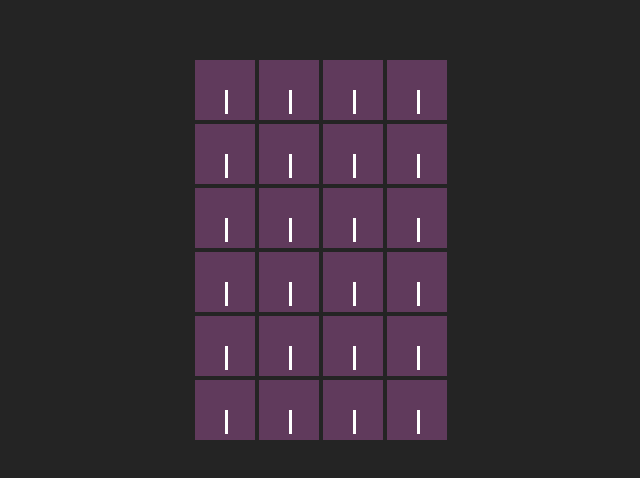
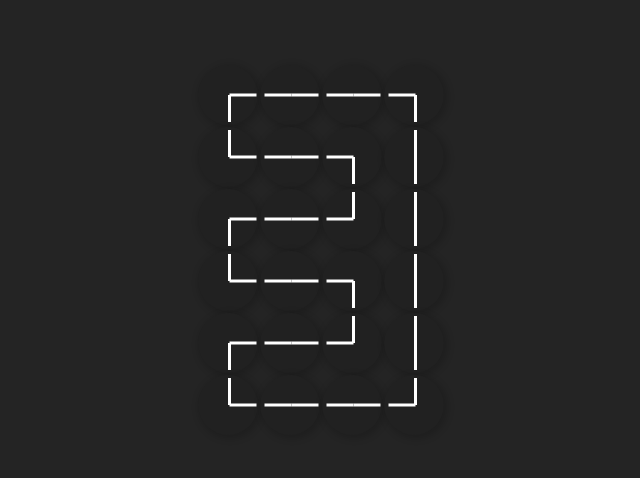
Before and after one commit to Puffywonton/ClockWithClocks, a React (Vite) app: page / in a window 1280 px wide. Shown: the part 150-628 px from the top of the page, without its empty margins (319-959 px from the left). Built offline with nearby package versions, Linux system fonts and the light colour scheme.

Commit message:
better system

```diff
--- a/src/App.jsx
+++ b/src/App.jsx
@@ -1,5 +1,6 @@
 import './App.css'
 import CanvasTest from './CanvasTest'
+import Clockhand from './ClockHand'
 
 
 function App() {
--- a/src/CanvasTest.jsx
+++ b/src/CanvasTest.jsx
@@ -7,22 +7,25 @@ import { useState } from "react";
 
 const CanvasTest = () => {
     const [counter, setCounter] = useState(0)
-    const [number, setNumber] = useState(digitalNumberGenerator(0))
+    const [number, setNumber] = useState(digitalNumberGenerator('3'))
 
     const clickHandler = () => {
-        animate('.tata', '180')
-        animate('.toto', '-180')
-        // setTimeout(() => {
-            // console.log("Delayed for 10 second.");
-
+        animate('.anime1', '2.5')
+        animate('.anime2', '0.5')
+        console.log('canvas click')
+        setTimeout(() => {
+            setNumber(digitalNumberGenerator('t'))
+            console.log('phase 1')
+            setTimeout(() => {
+                console.log('timeout')
                 if(counter == 9){
                     setCounter(0)
                 }else{
                     setCounter(prevCounter => prevCounter + 1)
                 }
-
                 setNumber(digitalNumberGenerator(counter))
-    // }, "5000");
+            }, "4000");
+        }, "4000");
     }
 
     const fullDigit = number.map((data, index) =>
@@ -38,7 +41,10 @@ const CanvasTest = () => {
     //     );
     // }
     return (
+        <div className={classes.mainContainer}>
         <div className={classes.container}>{fullDigit}</div>
+
+        </div>
     )
 }
 
--- a/src/CanvasTest.module.css
+++ b/src/CanvasTest.module.css
@@ -3,3 +3,9 @@
     grid-template-columns: repeat(4 , 1fr);
     grid-template-rows: repeat(6, 1fr);
 }
+
+.mainContainer{
+    display: flex;
+    flex-direction: row;
+    justify-content: center;
+}
--- a/src/ClockHand.jsx
+++ b/src/ClockHand.jsx
@@ -1,16 +1,14 @@
 /* eslint-disable react/prop-types */
+import { useEffect } from "react"
 import classes from "./ClockHand.module.css"
-import animate from "./animate"
+import animateToAngle from "./animateToAngle"
 
 const Clockhand = (props) => {
-    // animate(`${props.class}`, '45')
+    useEffect(()=> {
+        animateToAngle(`.${props.class}`, `${props.value}`)
+    }, [props.value])
     return (
-        <div className={`${props.class} ${classes.hand}`}
-            style={{
-                // transform: `rotateZ(${(props.value * 90) - 180}deg)`,
-                // transitionDelay: `${props.delay}ms`,
-            }}>
-        </div>
+        <div className={`${props.class} ${classes.hand}`}></div>
     )
 }
 
--- a/src/ClockHand.module.css
+++ b/src/ClockHand.module.css
@@ -1,6 +1,6 @@
 .hand{
   position: absolute;
-  height: 40%;
+  height: 45%;
   width: 3px;
   top: 50%;
   left: 50%;
--- a/src/TinyClock.jsx
+++ b/src/TinyClock.jsx
@@ -6,8 +6,8 @@ import classes from "./TinyClock.module.css"
 const TinyClock = (props) => {
     return(
         <div className={`anime ${classes.container}`}  onClick={props.onClick}>
-            <Clockhand class={`tata`} value={props.hour} delay="0" />
-            <Clockhand class={`toto`} value={props.minute} delay="0" />
+            <Clockhand class={`hour${props.id}`} value={props.hour} delay="0" />
+            <Clockhand class={`minute${props.id}`} value={props.minute} delay="0" />
         </div>
     )
 }
--- a/src/TinyClock.module.css
+++ b/src/TinyClock.module.css
@@ -2,6 +2,8 @@
   position: relative;
   width: 60px;
   height: 60px;
-  margin: 2px;
-  background-color: #603A5C;
+  margin: 1px;
+  background-color: #212121;
+  border-radius: 100%;
+  box-shadow: 2px 2px 7px 2px rgba(0,0,0,0.16);
 }
--- a/src/animate.js
+++ b/src/animate.js
@@ -1,12 +1,14 @@
 import anime from "animejs"
 
 const animate = (target, value) => {
+    let angle1 = (value * 90)-180
+    let angle2 = (value * 90)+180
     return (
         anime({
             targets: `${target}`,
             rotateZ: [
-                {value: `${value}`, easing: 'linear', duration: 300},
-                {value: `0`, easing: 'linear', duration: 300}
+                {value: `${angle1}`, easing: 'linear', duration: 50},
+                {value: `${angle2}`, easing: 'linear', duration: 50}
             ],
             delay: anime.stagger(300, {
                 grid: [4, 6], from: 'center'
--- /dev/null
+++ b/src/animateToAngle.js
@@ -0,0 +1,14 @@
+import anime from "animejs"
+
+const animateToAngle = (target, value) => {
+    let angle = (value * 90)-180
+    return (
+        anime({
+            targets: `${target}`,
+            rotateZ: [
+                {value: `${angle}`, easing: 'easeInOutBounce'	, duration: 600},
+            ],
+        })
+    )
+}
+export default animateToAngle
```
Lines whose indentation alone changed are shown as unchanged.
